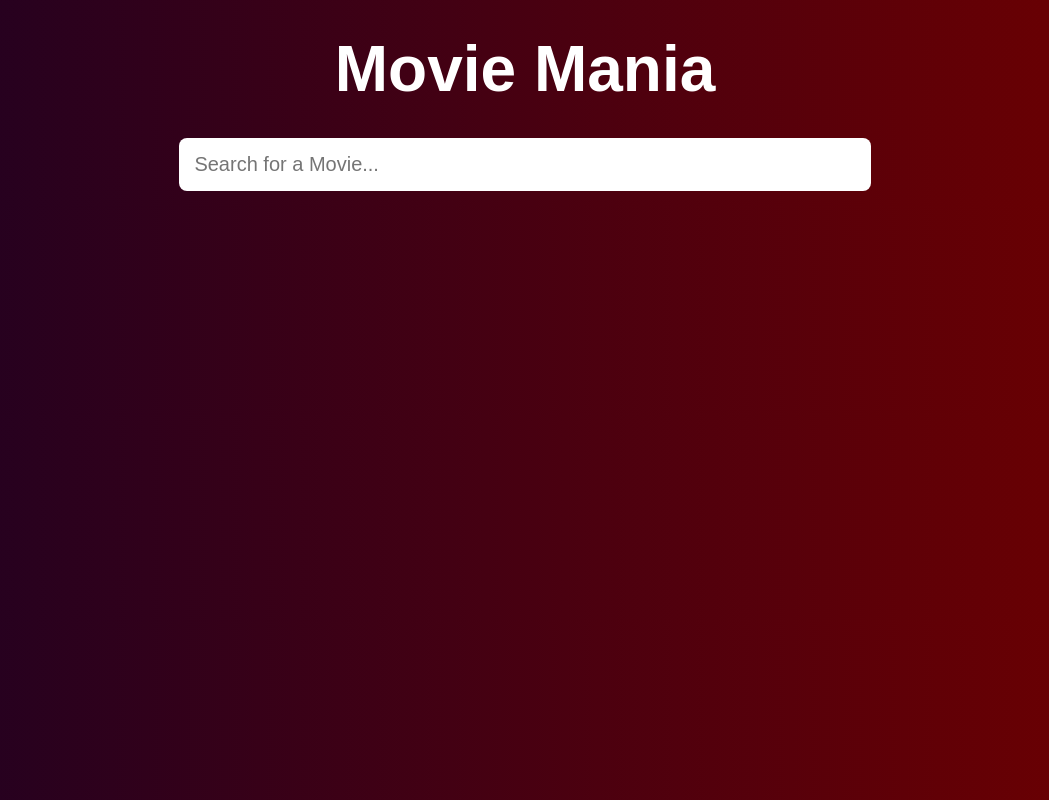
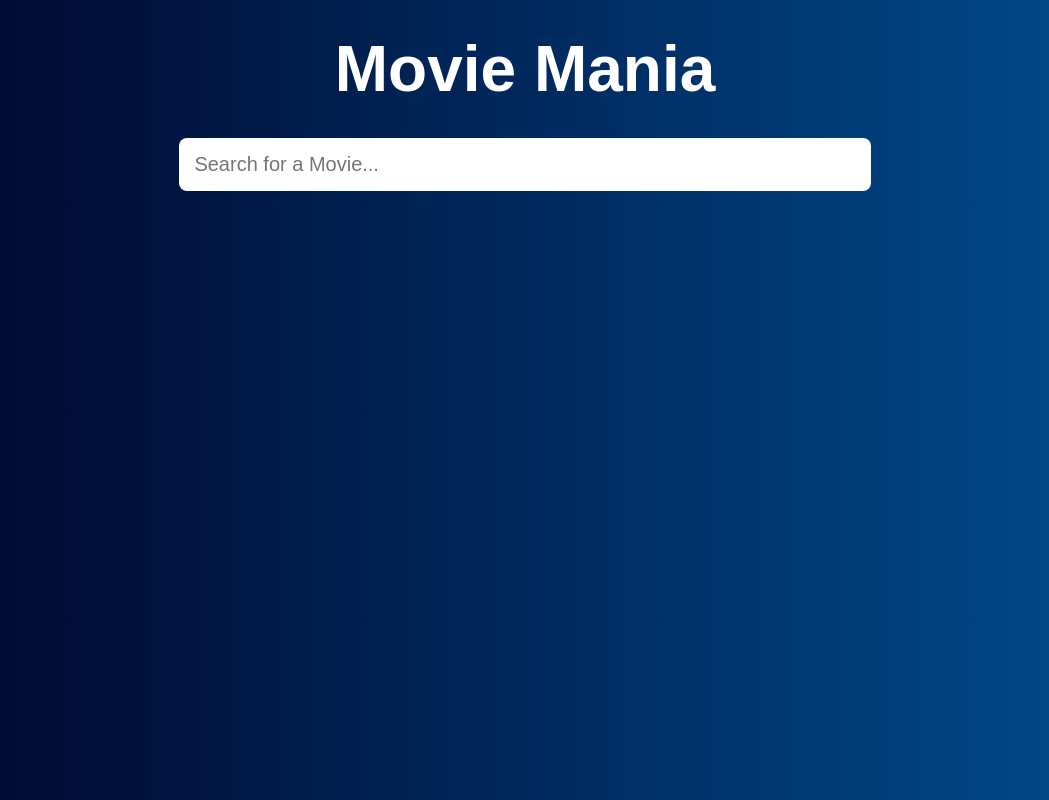
Before and after one commit to sparshsukralia/movie-app-reactjs, a React (Create React App) app: page / in a window 1280 px wide. Shown: the whole page, without its empty margins (115-1164 px from the left). Built offline with nearby package versions, Linux system fonts and the light colour scheme.

Commit message:
UI change

```diff
--- a/src/App.css
+++ b/src/App.css
@@ -6,7 +6,7 @@
 
 body {
   font-family: "montserrat", sans-serif;
-  background: linear-gradient(to right, #200122, #6f0000);
+  background: linear-gradient(to right, #000428, #004e92);
 }
 
 header {
@@ -74,6 +74,8 @@ main {
   color: #fff;
   font-size: 20px;
   font-weight: 600;
+  width: 100%;
+  text-align: center;
   padding: 1rem;
   background: #272829;
   flex: 1 100%;
--- a/src/App.js
+++ b/src/App.js
@@ -14,6 +14,14 @@ function App() {
 
   const apiurl = "https://www.omdbapi.com/?apikey=a2526df0";
 
+  const searchInput = (e) => {
+    let s = e.target.value;
+
+    setState((prevState) => {
+      return { ...prevState, s: s };
+    });
+  };
+
   const search = (e) => {
     if (e.key === "Enter") {
       axios(apiurl + "&s=" + state.s).then(({ data }) => {
@@ -26,14 +34,6 @@ function App() {
         });
       });
     }
-  };
-
-  const searchInput = (e) => {
-    let s = e.target.value;
-
-    setState((prevState) => {
-      return { ...prevState, s: s };
-    });
   };
 
   const openDetail = (id) => {
```
